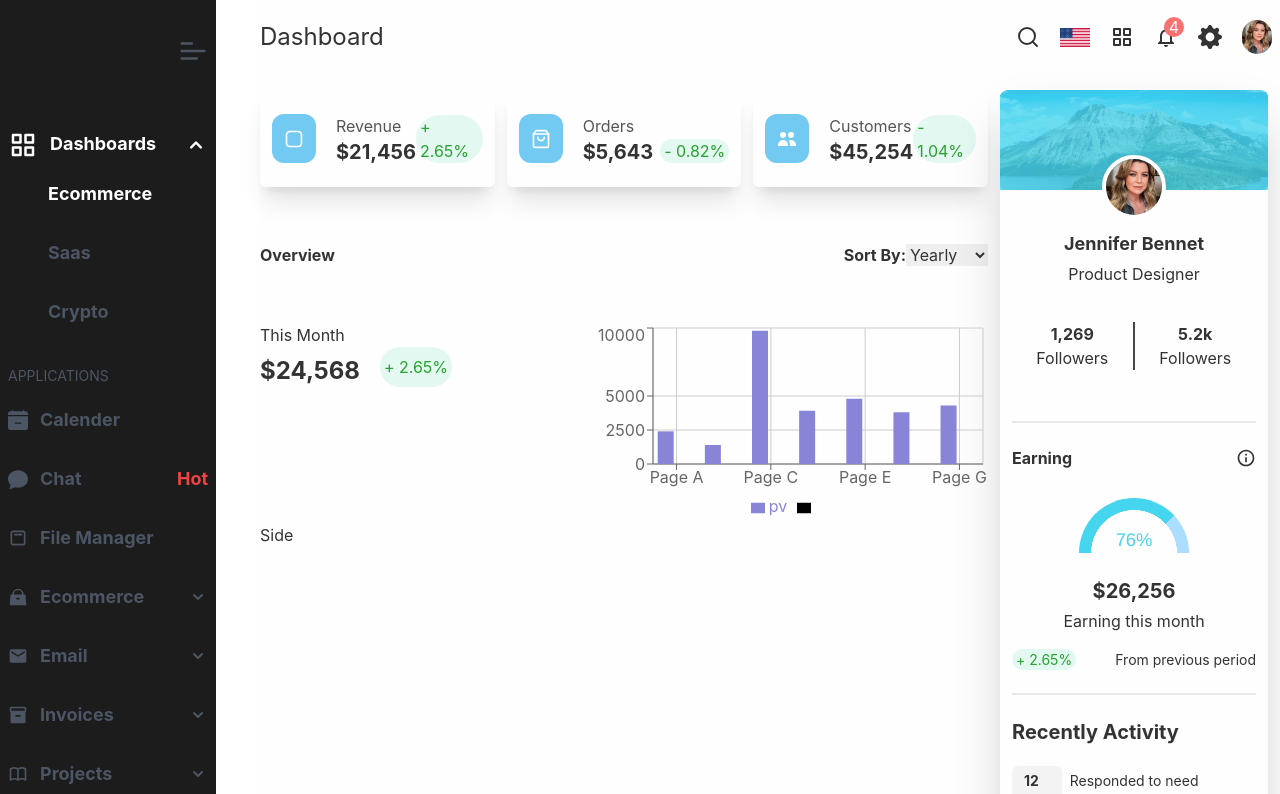
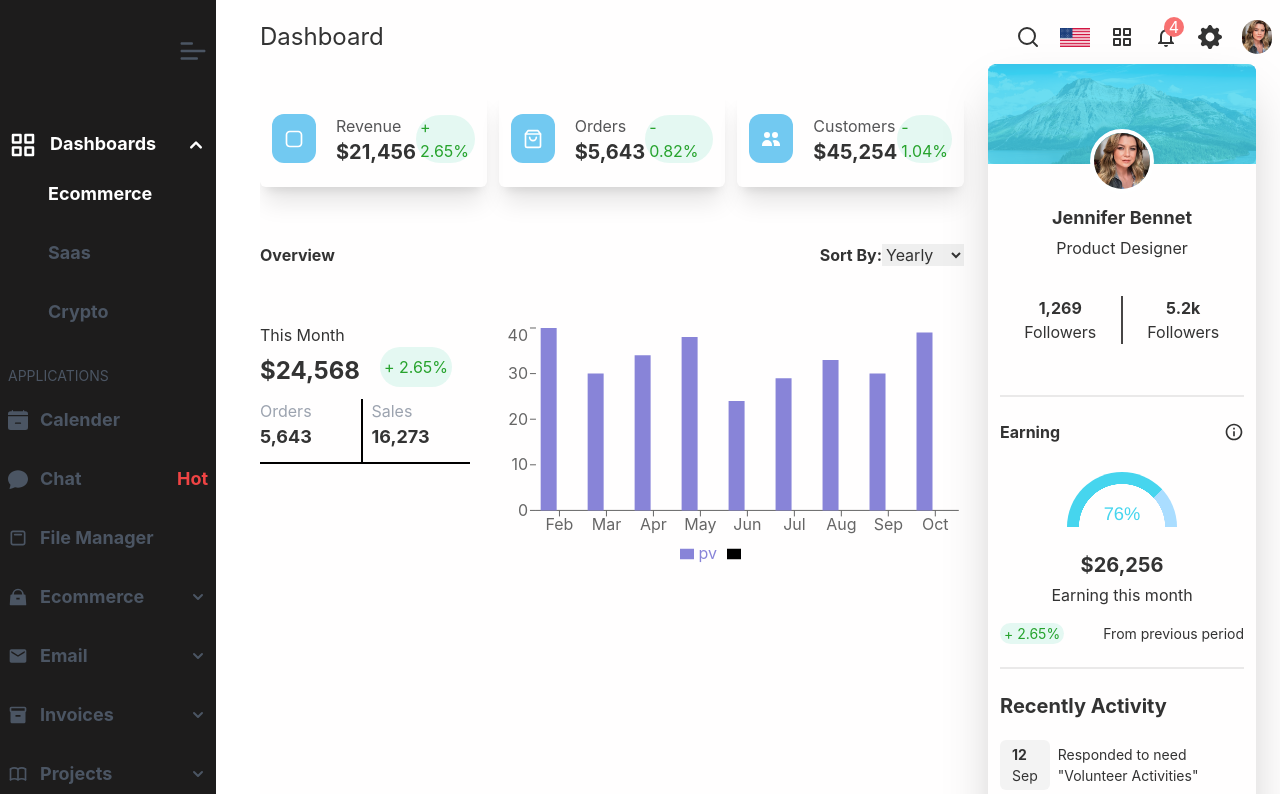
Before and after one commit to MdIbrahimKholil7/dasboard-task, a React (Create React App) app: page / in a window 1280 px wide. Shown: the top 794 px of the page. Built offline with nearby package versions, Linux system fonts and the light colour scheme.

Commit message:
chart add

```diff
--- a/src/App.css
+++ b/src/App.css
@@ -1,5 +1,8 @@
 
 
+body{
+  overflow-x: hidden;
+}
 .sidebar::-webkit-scrollbar-track {
   border: 1px solid #000;
   padding: 2px 0;
--- a/src/components/Pages/DashboardBody.js
+++ b/src/components/Pages/DashboardBody.js
@@ -11,8 +11,8 @@ const DashboardBody = () => {
         <div className='w-full bg-[#fffefe] min-h-screen'>
             <div className='w-full'>
                 <DashboardHeader />
-                <div className='mt-9 flex gap-3 justify-between'>
-                    <div>
+                <div className='mt-9 overflow-x-hidden w-full flex gap-1 '>
+                    <div className='w-full'>
                         <div className='grid grid-cols-3 gap-3 w-full'>
 
                             <div className='flex justify-between shadow-xl px-3 h-[97px] py-6 rounded-md'>
@@ -67,14 +67,17 @@ const DashboardBody = () => {
                             </div>
 
                         </div>
-                        <div>
-                            <OverviewChart/>
-                            <h1>Side</h1>
+                        {/* chart section  */}
+                        <div className='w-full'>
+
+                            <OverviewChart />
+
                         </div>
                     </div>
 
-                    <div className='lg:w-[250px] xl:min-w-[280px] 2xl:w-[450px] pr-3'>
-                        <div className='w-full shadow-2xl'>
+                    <div className='2xl:ml-[446px] xl:ml-[312px]  relative'>
+                        <div className='lg:w-[250px] xl:min-w-[280px] 2xl:w-[400px] pr-3 fixed top-16 right-3 '>
+                            <div className='shadow-2xl '>
                                 <div className='cover-img relative w-full h-[100px]'>
                                     <img className='w-full object-cover h-full rounded-md rounded-tl-lg rounded-tr-lg' src={coverImg} alt="" />
                                     <div class="avatar user-img">
@@ -168,6 +171,7 @@ const DashboardBody = () => {
                     </div>
                 </div>
             </div>
+        </div>
     );
 };
 
--- a/src/components/Pages/OverviewChart.js
+++ b/src/components/Pages/OverviewChart.js
@@ -6,40 +6,42 @@ const OverviewChart = () => {
 
     const data = [
         {
-            "name": "Page A",
-            "uv": 4000,
-            "pv": 2400
+            "name": "Feb",
+
+            "pv": 40
         },
         {
-            "name": "Page B",
-            "uv": 3000,
-            "pv": 1398
+            "name": "Mar",
+            "pv": 30
         },
         {
-            "name": "Page C",
-            "uv": 2000,
-            "pv": 9800
+            "name": "Apr",
+            "pv": 34
         },
         {
-            "name": "Page D",
-            "uv": 2780,
-            "pv": 3908
+            "name": "May",
+            "pv": 38
         },
         {
-            "name": "Page E",
-            "uv": 1890,
-            "pv": 4800
+            "name": "Jun",
+            "pv": 24
         },
         {
-            "name": "Page F",
-            "uv": 2390,
-            "pv": 3800
+            "name": "Jul",
+            "pv": 29
         },
         {
-            "name": "Page G",
-            "uv": 3490,
-            "pv": 4300
-        }
+            "name": "Aug",
+            "pv": 33
+        },
+        {
+            "name": "Sep",
+            "pv": 30
+        },
+        {
+            "name": "Oct",
+            "pv": 39
+        },
     ]
 
     return (
@@ -58,24 +60,37 @@ const OverviewChart = () => {
                     </select>
                 </div>
             </div>
-            <div className='w-full flex justify-between mt-14 gap-3'>
+            <div className=' flex justify-between  mt-14 '>
 
-                <div className='w-full'>
-                    <div className='w-full'>
+                <div className=''>
+                    <div className=''>
                         <h1 >This Month</h1>
-                        <div className='flex gap-5 w-full'>
+                        <div className='flex gap-5 '>
                             <p className='text-2xl font-bold mt-2'>$24,568</p>
                             <p className='bg-[#6dddbb2f] px-1 rounded-full flex justify-center items-center text-[#23a129fa]'>+ 2.65%</p>
+                        </div>
+                        <div className='mt-3'>
+                            <div className='flex w-[210px] justify-between border-b-2 border-black border-solid'>
+                                <div className='w-full border-r-2 border-black border-solid'>
+                                    <h3 className='text-gray-400'>Orders</h3>
+                                    <p className='text-[18px] font-bold pb-3'>5,643</p>
+                                </div>
+                                <div className='w-full pl-2'>
+                                    <h3 className='text-gray-400'>Sales</h3>
+                                    <p className='text-[18px] font-bold pb-3'>16,273</p>
+                                </div>
+                            </div>
+                            {/* <div className="divider pt-0 mt-0"></div> */}
                         </div>
                     </div>
                 </div>
 
-                <div>
-                    <ResponsiveContainer width={400} aspect={2}>
+                <div className='w-[70%]'>
+                    <ResponsiveContainer width='100%' aspect={2}>
                         <BarChart data={data}>
-                            <CartesianGrid />
-                            <XAxis dataKey="name" />
-                            <YAxis />
+                            {/* <CartesianGrid /> */}
+                            <XAxis dataKey="name"/>
+                            <YAxis axisLine={false}/>
                             <Tooltip />
                             <Legend />
                             <Bar dataKey="pv" fill="#8884d8" />
```
Lines whose indentation alone changed are shown as unchanged.
